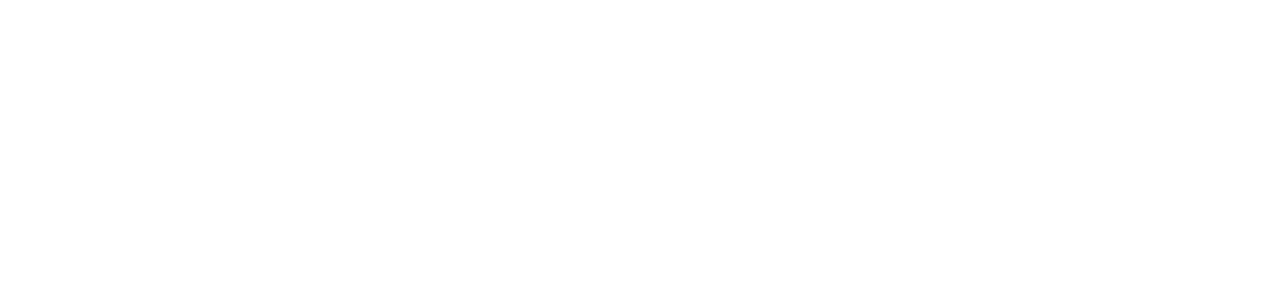
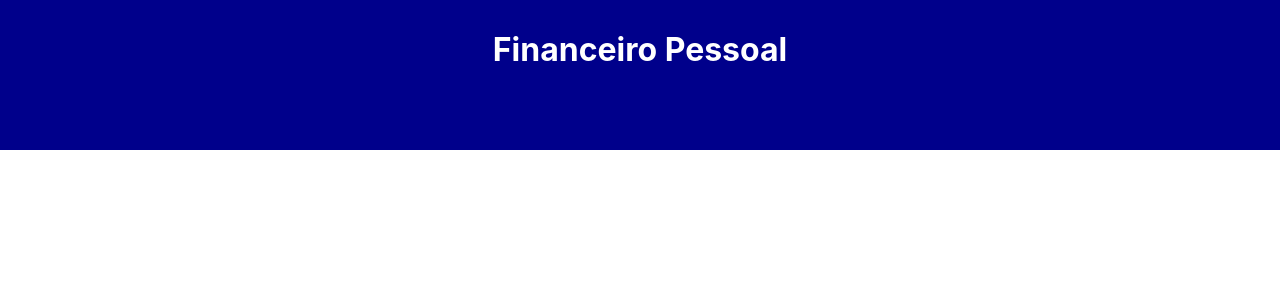
Before and after one commit to Ericsilvaa/system_finance_personal_ts, a React (Vite) app: page / in a window 1280 px wide. Shown: the top 300 px of the page. Built offline with nearby package versions, Linux system fonts and the light colour scheme.

Commit message:
config done

```diff
--- a/src/App.styles.ts
+++ b/src/App.styles.ts
@@ -15,6 +15,7 @@
     padding-top: 30px;
 `;
 
+// encapsulando e centralizando
 export const Body = styled.div`
     margin: auto;
     max-width: 980px;
--- a/src/App.tsx
+++ b/src/App.tsx
@@ -6,7 +6,17 @@
 
   return (
     <C.Container>
+      <C.Header>
+        <C.HeaderText>Financeiro Pessoal</C.HeaderText>
+        <C.Body>
+          {/* AREA 1 = GENERAL INFO */}
 
+          {/* AREA 2 = AREA PUT INFORMATIONO */}
+
+          {/* AREA 3 =  ALL LIST  */}
+
+        </C.Body>
+      </C.Header>
     </C.Container>
   )
 }
```
Also changed, not shown: src/data/categories.ts (added), src/data/items.ts (added).
